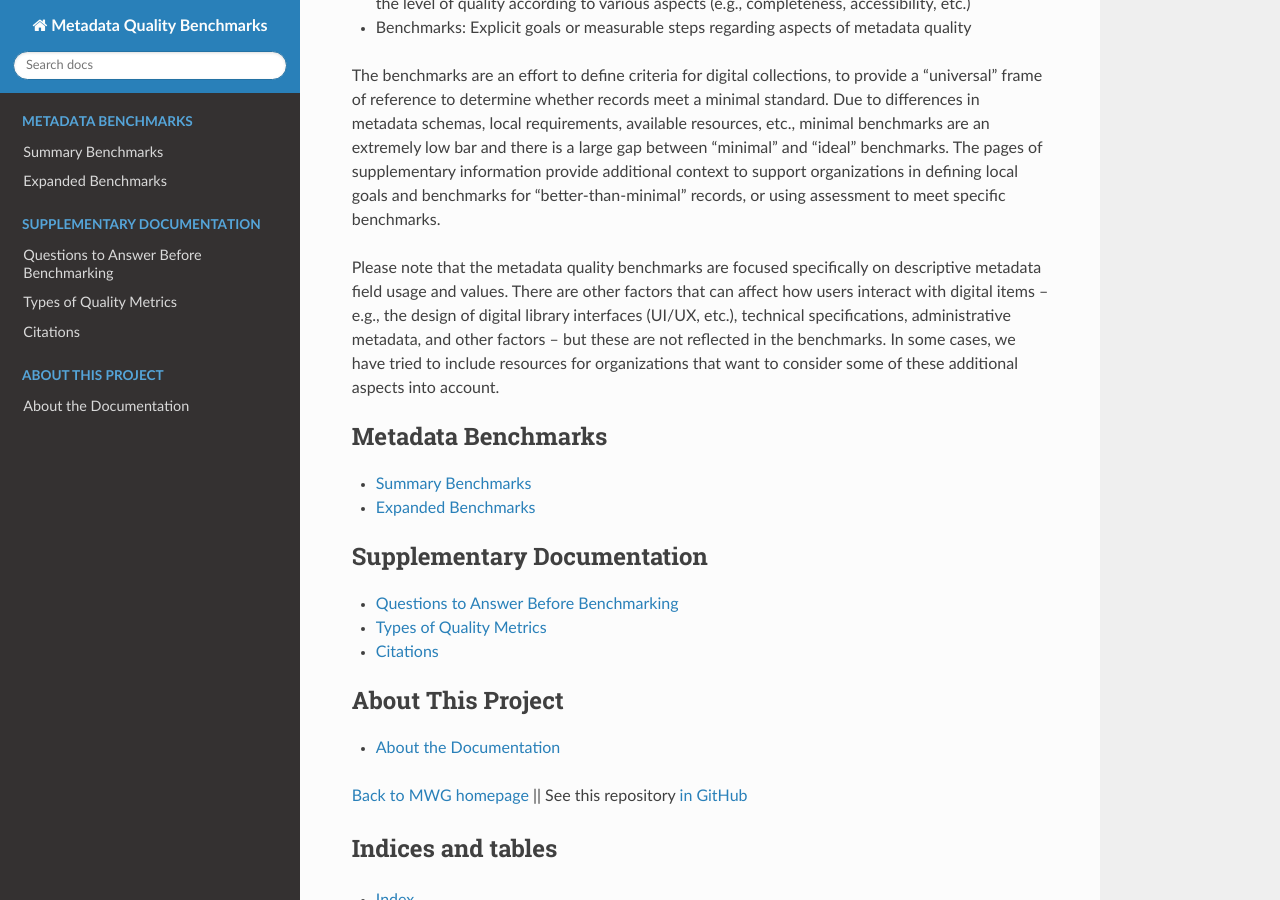
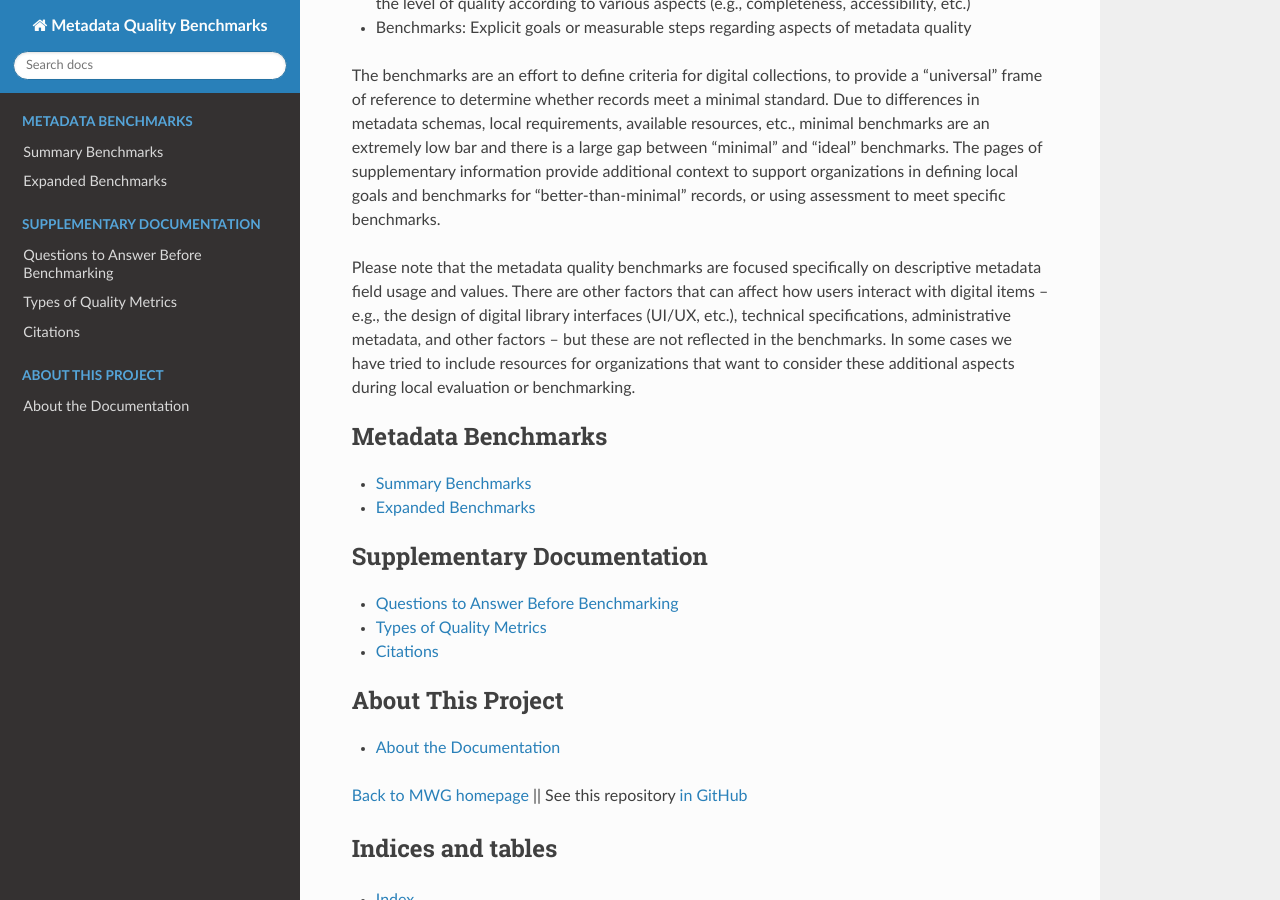
Before and after one commit to DLFMetadataAssessment/MetadataQualityBenchmarks, a Sphinx documentation site: the page built from doc/index.rst, in a window 1280 px wide and 900 px high, scrolled down 312 px. Built offline with Sphinx 7.4.7 and the Read the Docs theme 3.1.0, drawn with Linux system fonts in a browser that asks for light colours.

Commit message:
Update index.rst
Fix grammar/tweak language

```diff
--- a/doc/index.rst
+++ b/doc/index.rst
@@ -12,7 +12,7 @@ For clarification, the documentation uses the terms assessment and benchmarks --
 
 The benchmarks are an effort to define criteria for digital collections, to provide a “universal” frame of reference to determine whether records meet a minimal standard.  Due to differences in metadata schemas, local requirements, available resources, etc., minimal benchmarks are an extremely low bar and there is a large gap between “minimal” and “ideal” benchmarks.  The pages of supplementary information provide additional context to support organizations in defining local goals and benchmarks for “better-than-minimal” records, or using assessment to meet specific benchmarks.
 
-Please note that the metadata quality benchmarks are focused specifically on descriptive metadata field usage and values.  There are other factors that can affect how users interact with digital items -- e.g., the design of digital library interfaces (UI/UX, etc.), technical specifications, administrative metadata, and other factors -- but these are not reflected in the benchmarks.  In some cases, we have tried to include resources for organizations that want to consider some of these additional aspects into account.
+Please note that the metadata quality benchmarks are focused specifically on descriptive metadata field usage and values.  There are other factors that can affect how users interact with digital items -- e.g., the design of digital library interfaces (UI/UX, etc.), technical specifications, administrative metadata, and other factors -- but these are not reflected in the benchmarks.  In some cases we have tried to include resources for organizations that want to consider these additional aspects during local evaluation or benchmarking.
 
 
 .. toctree::
```
